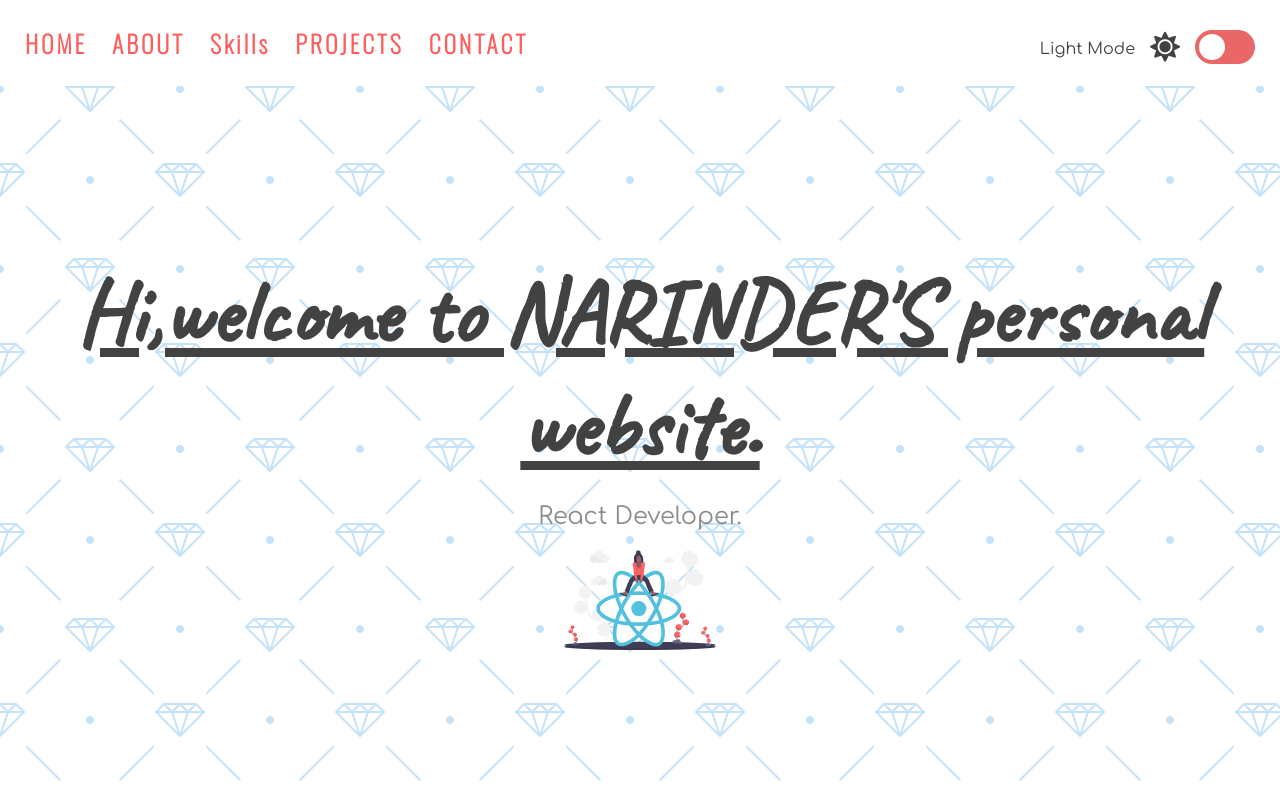
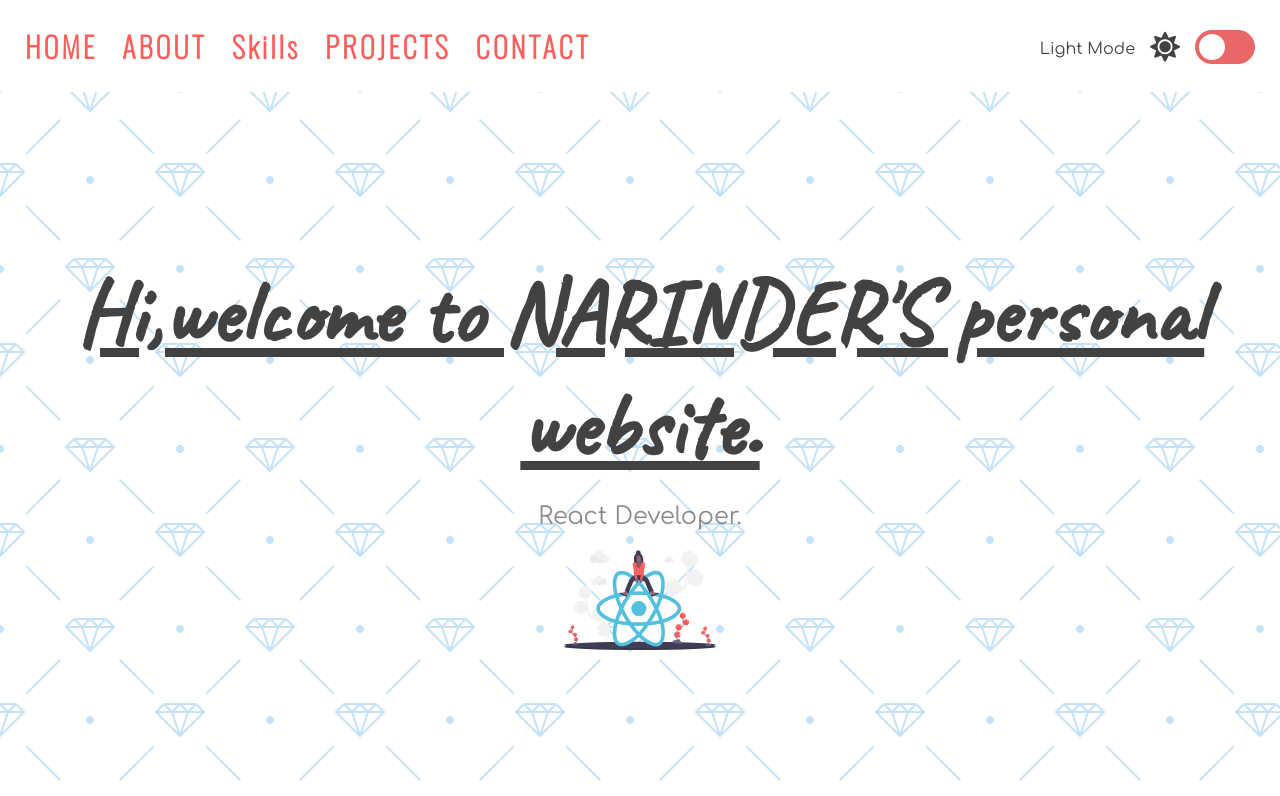
Before and after one commit to Narinder84/dream-projects, a React (Create React App) app: page / in a window 1280 px wide. Shown: the top 796 px of the page. Built offline with nearby package versions, Linux system fonts and the light colour scheme.

Commit message:
some adjustments  in UI

```diff
--- a/src/components/darkLightMode/darkLight.style.css
+++ b/src/components/darkLightMode/darkLight.style.css
@@ -43,7 +43,7 @@ nav {
 	font-family: Oswald, sans-serif;
 	z-index: 10;
 	position: fixed;
-	font-size: 24px;
+	font-size: 1.8rem;
 	letter-spacing: 3px;
 	padding: 25px;
 	width: 100vw;
```
